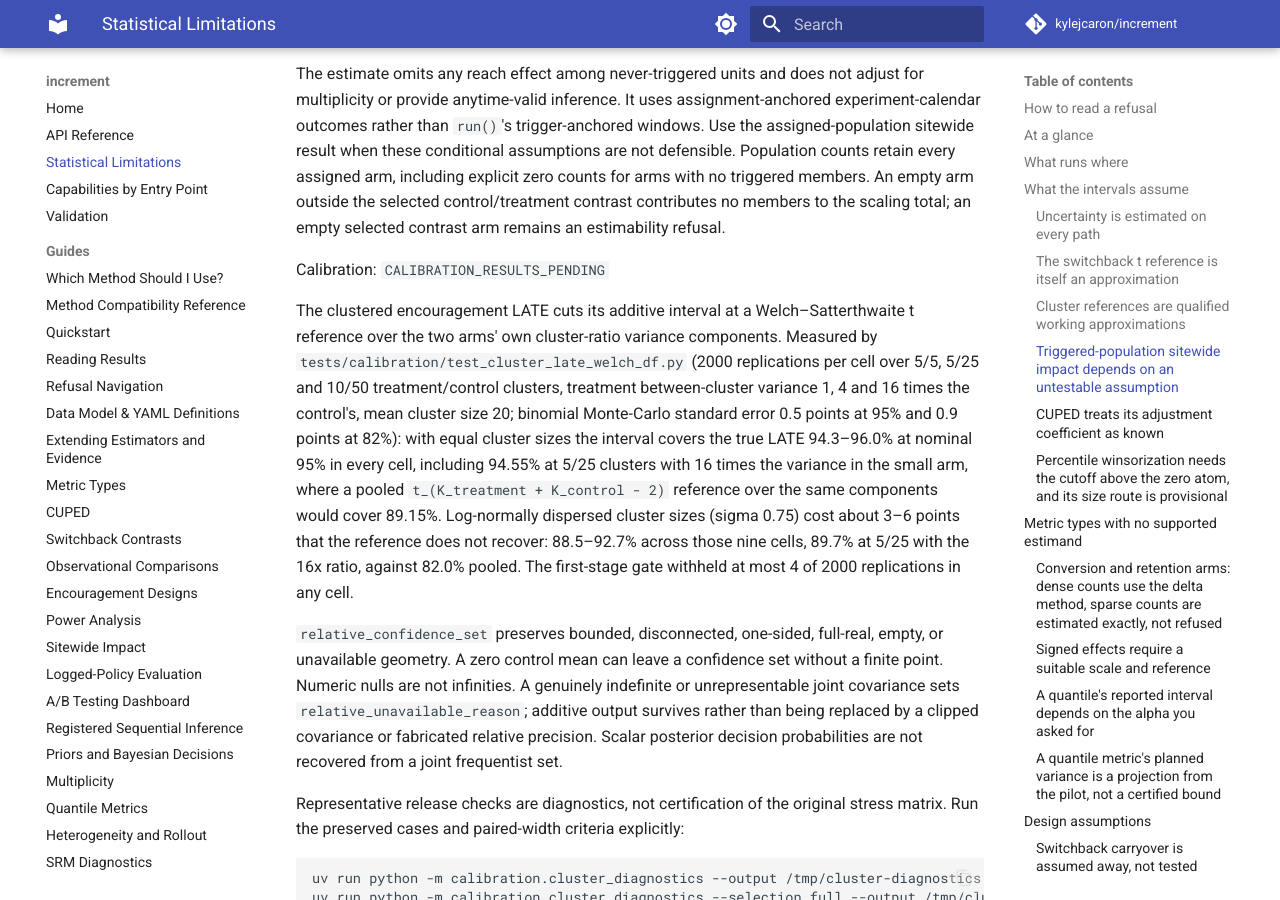
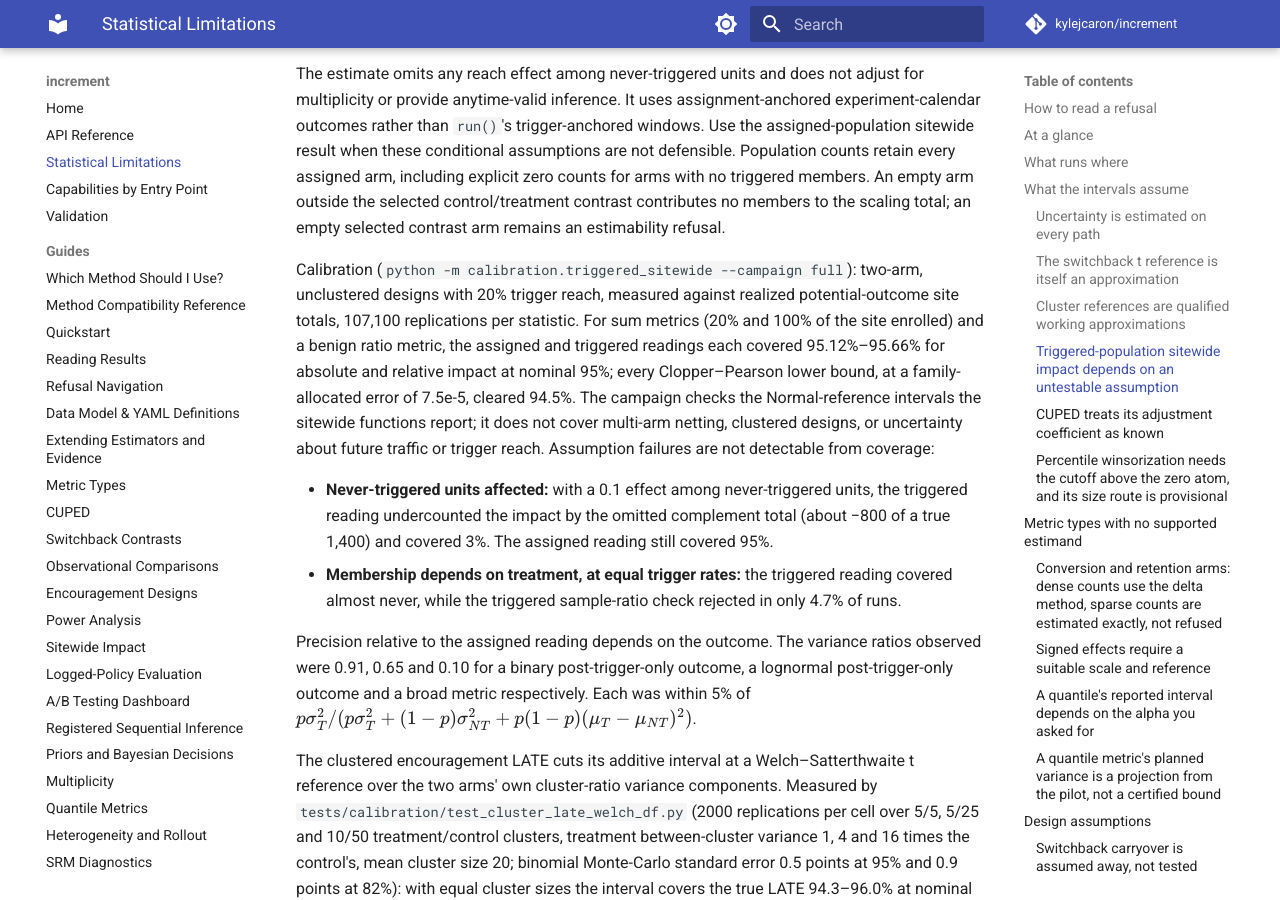
Before and after one commit to kylejcaron/increment, an MkDocs documentation site: the page built from docs/limitations.md, in a window 1280 px wide and 900 px high, scrolled down 8886 px. Built offline with MkDocs 1.6.1 and Material for MkDocs 9.7.7, drawn with Linux system fonts in a browser that asks for light colours; comment, search, counter and statistics services are not loaded.

Commit message:
Report triggered sitewide calibration results
Record the two-arm coverage campaign against realized site totals, the assumption-failure counterexamples and the measured precision regimes, and state what the campaign does not cover.

```diff
--- a/docs/limitations.md
+++ b/docs/limitations.md
@@ -294,8 +294,30 @@ for arms with no triggered members. An empty arm outside the selected
 control/treatment contrast contributes no members to the scaling total; an
 empty selected contrast arm remains an estimability refusal.
 
-
-Calibration: `CALIBRATION_RESULTS_PENDING`
+Calibration (`python -m calibration.triggered_sitewide --campaign full`): two-arm,
+unclustered designs with 20% trigger reach, measured against realized
+potential-outcome site totals, 107,100 replications per statistic. For sum
+metrics (20% and 100% of the site enrolled) and a benign ratio metric, the
+assigned and triggered readings each covered 95.12%–95.66% for absolute and
+relative impact at nominal 95%; every Clopper–Pearson lower bound, at a
+family-allocated error of 7.5e-5, cleared 94.5%. The campaign checks the
+Normal-reference intervals the sitewide functions report; it does not cover
+multi-arm netting, clustered designs, or uncertainty about future traffic or
+trigger reach. Assumption failures are not detectable from coverage:
+
+- **Never-triggered units affected:** with a 0.1 effect among never-triggered
+  units, the triggered reading undercounted the impact by the omitted
+  complement total (about −800 of a true 1,400) and covered 3%. The assigned
+  reading still covered 95%.
+- **Membership depends on treatment, at equal trigger rates:** the triggered
+  reading covered almost never, while the triggered sample-ratio check
+  rejected in only 4.7% of runs.
+
+Precision relative to the assigned reading depends on the outcome. The
+variance ratios observed were 0.91, 0.65 and 0.10 for a binary
+post-trigger-only outcome, a lognormal post-trigger-only outcome and a broad
+metric respectively. Each was within 5% of
+$p\sigma_T^2 / (p\sigma_T^2 + (1-p)\sigma_{NT}^2 + p(1-p)(\mu_T-\mu_{NT})^2)$.
 
 The clustered encouragement LATE cuts its additive interval at a Welch–Satterthwaite t
 reference over the two arms' own cluster-ratio variance components. Measured by
```
